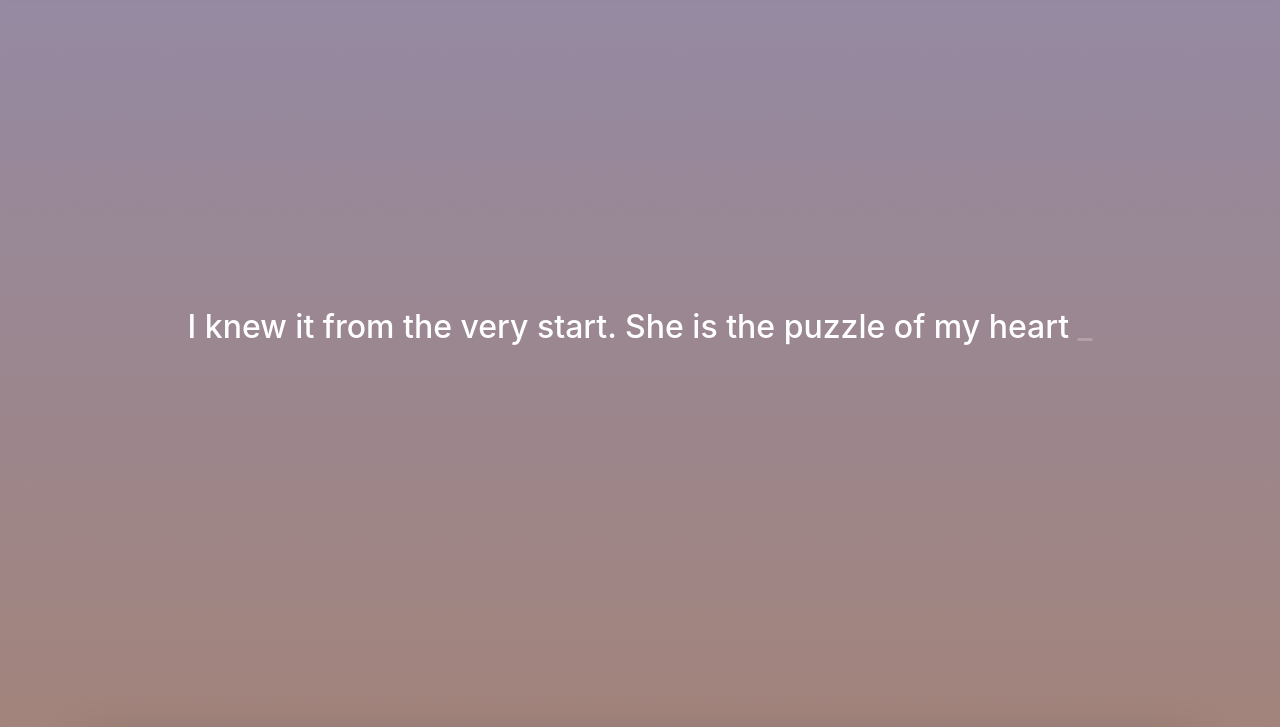
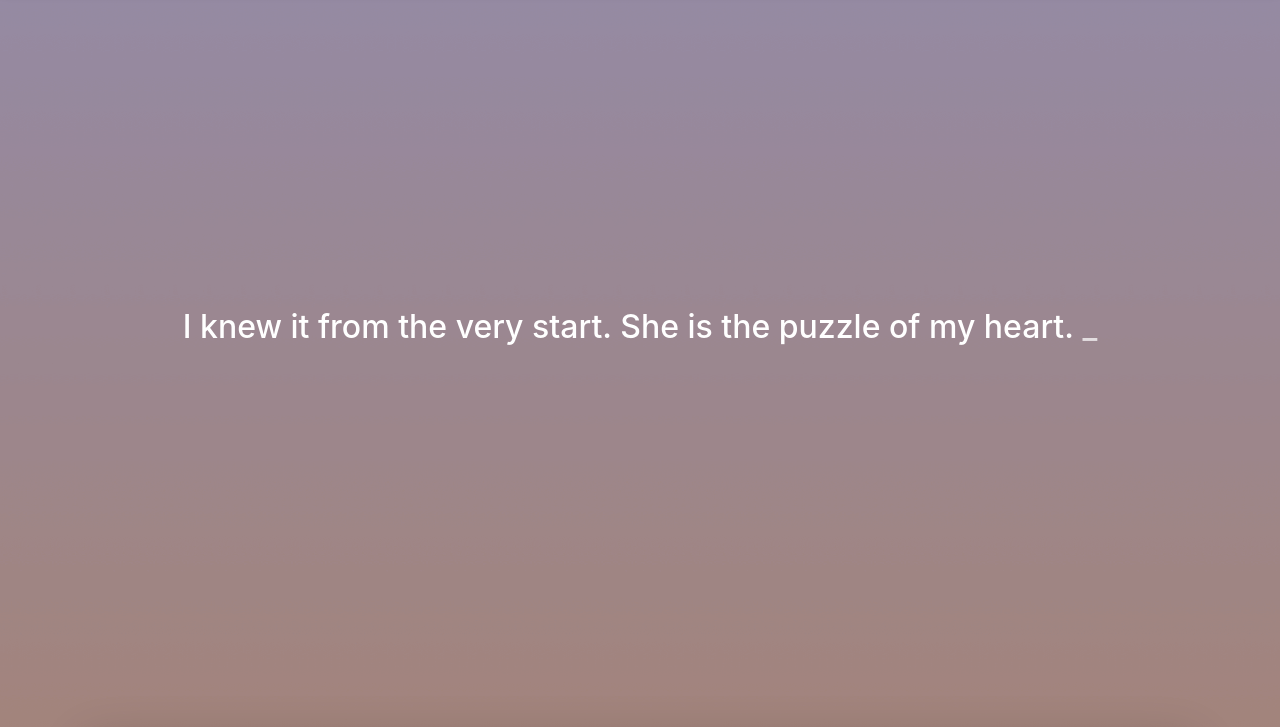
Before and after one commit to Slight1Chtholly/Slight1Chtholly.github.io, a plain HTML site: page index.html in a window 1280 px wide. Shown: the part 73-800 px from the top of the page. Drawn offline with nearby package versions, Linux system fonts and the light colour scheme; some packages are replaced by stand-ins of ours; no server answers; a script that the page names is missing; a small style sheet from the web is missing.

Commit message:
Site updated: 2020-09-25 09:29:31

```diff
--- a/index.html
+++ b/index.html
@@ -299,7 +299,7 @@
     var typed = new Typed('#subtitle', {
       strings: [
         '  ',
-        "I knew it from the very start. She is the puzzle of my heart&nbsp;",
+        "I knew it from the very start. She is the puzzle of my heart.&nbsp;",
       ],
       cursorChar: "_",
       typeSpeed: 70,
```
Also changed, not shown: img/favicon.png.
